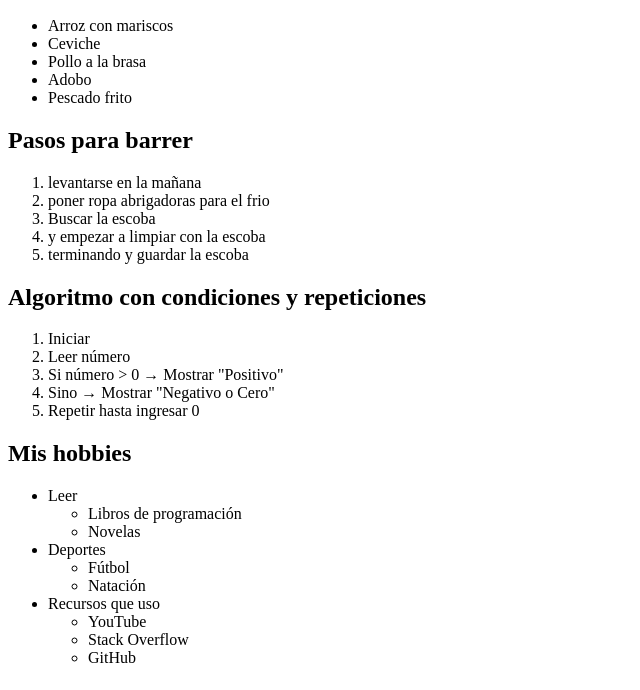
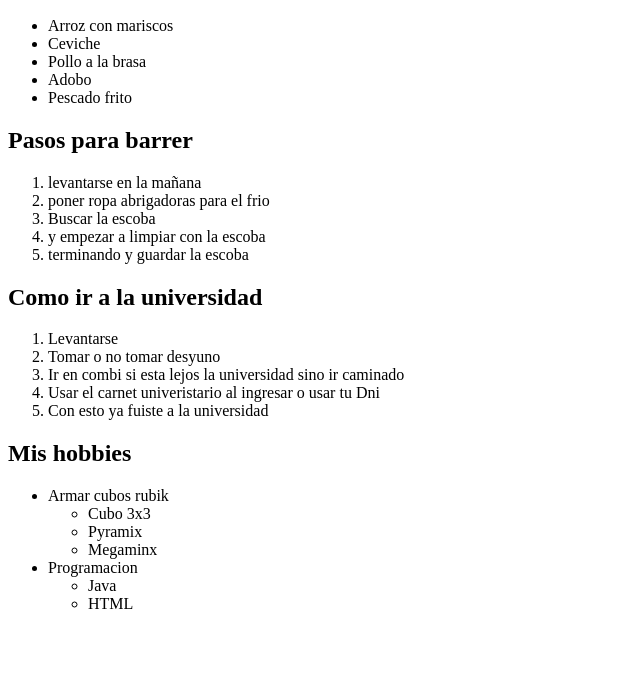
Before and after one commit to SantyGutRamos/Lab04, a plain HTML site: page Laboratorio04/index.html in a window 1280 px wide. Shown: the part 110-800 px from the top of the page, without its empty margins (0-640 px from the left). Drawn offline with Linux system fonts and the light colour scheme.

Commit message:
Tercer Commit

```diff
--- a/Laboratorio04/index.html
+++ b/Laboratorio04/index.html
@@ -28,37 +28,32 @@
   </ol>
 
   <!-- Lista ordenada con condiciones y repeticiones -->
-  <h2>Algoritmo con condiciones y repeticiones</h2>
+  <h2>Como ir a la universidad</h2>
   <ol>
-    <li>Iniciar</li>
-    <li>Leer número</li>
-    <li>Si número &gt; 0 → Mostrar "Positivo"</li>
-    <li>Sino → Mostrar "Negativo o Cero"</li>
-    <li>Repetir hasta ingresar 0</li>
+    <li>Levantarse</li>
+    <li>Tomar o no tomar desyuno</li>
+    <li>Ir en combi si esta lejos la universidad sino ir caminado</li>
+    <li>Usar el carnet univeristario al ingresar o usar tu Dni</li>
+    <li>Con esto ya fuiste a la universidad</li>
   </ol>
 
   <!-- Lista anidada -->
   <h2>Mis hobbies</h2>
   <ul>
-    <li>Leer
+    <li>Armar cubos rubik
       <ul>
-        <li>Libros de programación</li>
-        <li>Novelas</li>
+        <li>Cubo 3x3</li>
+        <li>Pyramix</li>
+        <li>Megaminx</li>
       </ul>
     </li>
-    <li>Deportes
+    <li>Programacion
       <ul>
-        <li>Fútbol</li>
-        <li>Natación</li>
+        <li>Java</li>
+        <li>HTML</li>
       </ul>
     </li>
-    <li>Recursos que uso
-      <ul>
-        <li>YouTube</li>
-        <li>Stack Overflow</li>
-        <li>GitHub</li>
-      </ul>
-    </li>
+
   </ul>
 
 
```
Also changed, not shown: cuenta.html (added, +41 -0 lines).
